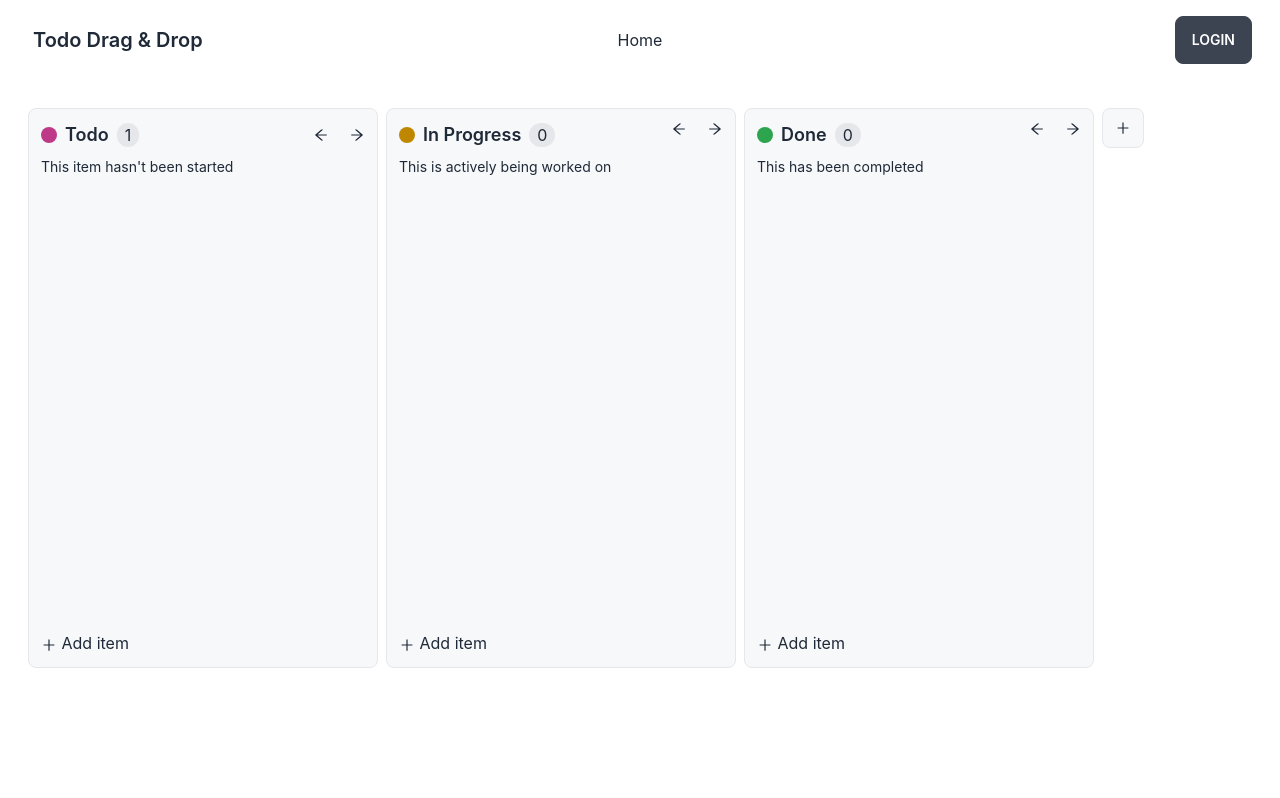
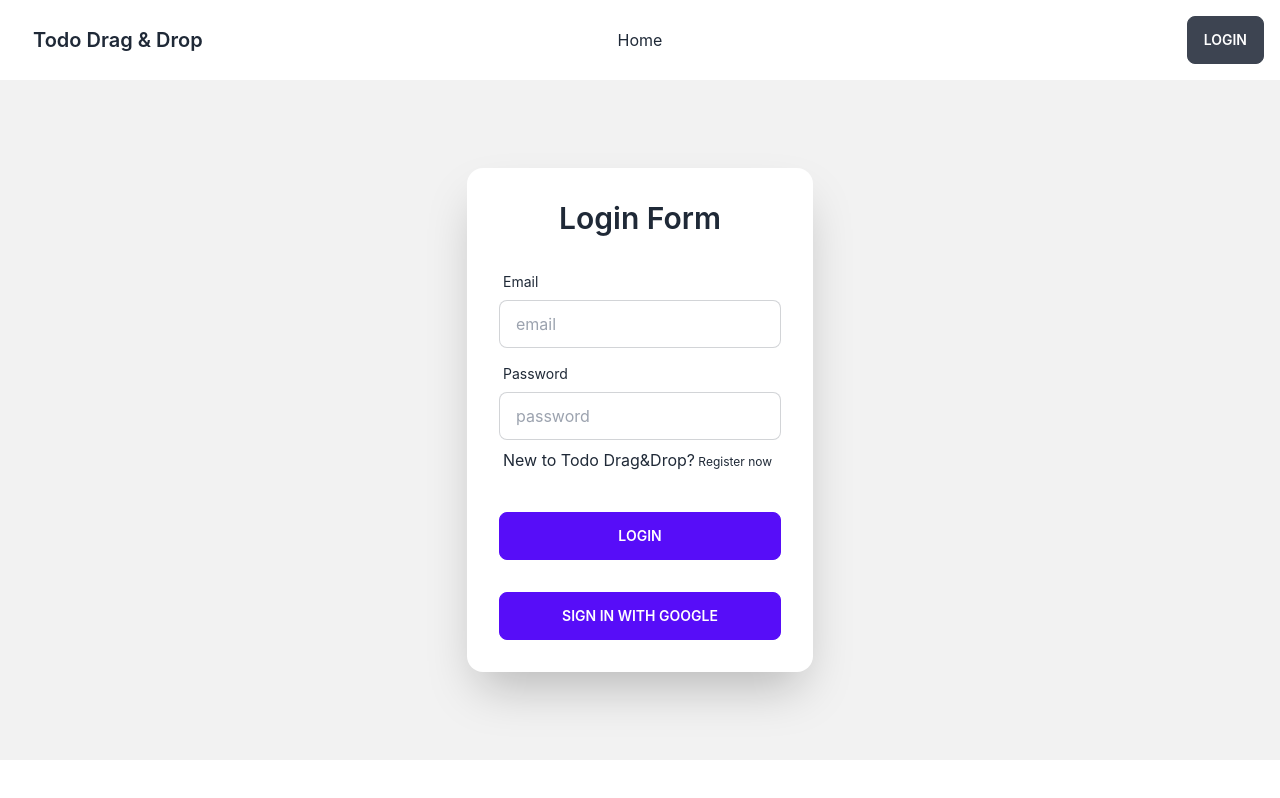
Before and after one commit to mdhasan76/Todo-Drag-Drop, a React (Create React App) app: page / in a window 1280 px wide. Built offline with nearby package versions, Linux system fonts and the light colour scheme; no server answers.

Commit message:
login method apply and register page

```diff
--- a/src/component/Header.js
+++ b/src/component/Header.js
@@ -42,16 +42,17 @@
                     </ul>
                 </div>
                 <div className="navbar-end">
+                <div className='ml-3'>
+                        {
+                            user &&
+                            <img src={user?.photoURL} className="h-10 w-10 rounded-full" alt=""/>
+                        }
+                    </div>
                     {
                         user ?
-                       <button onClick={logOut} className='btn'>LogOut</button> : <Link to="/login" className="btn" >Login</Link>
+                       <button onClick={logOut} className='btn ml-3'>LogOut</button> : <Link to="/login" className="btn" >Login</Link>
                     }
-                    <div className='ml-3'>
-                        {
-                            user &&
-                            <img src={user?.photoURL} alt=""/>
-                        }
-                    </div>
+
                 </div>
             </div>
         </div>
--- a/src/page/Login.js
+++ b/src/page/Login.js
@@ -1,32 +1,69 @@
-import React, { useContext } from 'react';
+import React, { useContext, useState } from 'react';
+import { Link, Navigate, useNavigate } from 'react-router-dom';
 import { AuthContext } from '../routes/AuthProvider';
 
 const Login = () => {
-    const {googleSignIn} = useContext(AuthContext)
+    const { googleSignIn, setUser,loginUser } = useContext(AuthContext);
+    const [error, setError] = useState("")
+    const navigate = useNavigate()
 
-    const googleHandle = () =>{
+    //Google LogIn
+    const googleHandle = () => {
+        googleSignIn()
+            .then(res => {
+                if(res.user.email){
+                    setUser(res.user);
+                    console.log(res.user);
+                    navigate("/")
+                }
+            })
+            .catch(err => console.log(err))
+    }
 
+    // login with email and password
+    const handleLogIn = (e) => {
+        e.preventDefault();
+        const email = e.target.email.value;
+        const password = e.target.password.value;
+        // console.log(email, password);
+        loginUser(email, password)
+        .then(res => {
+            if(res.user.email){
+                setUser(res.user)
+                e.target.reset()
+                navigate("/")
+            }
+
+        })
+        .catch(err => {
+            alert(err.message)
+        })
     }
+
+
 
     return (
         <div className="hero min-h-[85vh] bg-base-200">
             <div className="hero-content flex-col lg:flex-row-reverse">
                 <div className="card flex-shrink-0 w-full max-w-sm shadow-2xl bg-base-100">
-                    <div className="card-body">
+                    <form onSubmit={handleLogIn} className="card-body">
                         <p className='text-center text-3xl font-semibold mb-5'>Login Form</p>
+
                         <div className="form-control">
                             <label className="label">
                                 <span className="label-text">Email</span>
                             </label>
-                            <input type="text" placeholder="email" className="input input-bordered" />
+                            <input type="text" placeholder="email" className="input input-bordered" name="email" required />
                         </div>
                         <div className="form-control">
                             <label className="label">
                                 <span className="label-text">Password</span>
                             </label>
-                            <input type="text" placeholder="password" className="input input-bordered" />
+                            <input type="password" placeholder="password" className="input input-bordered" name="password" required/>
                             <label className="label">
-                                <a href="/" className="label-text-alt link link-hover">Forgot password?</a>
+                                <p> New to Todo Drag&Drop?
+                                    <Link to="/register" className="label-text-alt link link-hover"> Register now</Link>
+                                </p>
                             </label>
                         </div>
                         <div className="form-control mt-6">
@@ -35,7 +72,7 @@
                         <div className="form-control mt-6">
                             <button onClick={googleHandle} className="btn btn-primary">Sign In with Google</button>
                         </div>
-                    </div>
+                    </form>
                 </div>
             </div>
         </div>
--- /dev/null
+++ b/src/page/SignUp.js
@@ -0,0 +1,45 @@
+import React from 'react';
+import { Link } from 'react-router-dom';
+
+const SignUp = () => {
+    return (
+        <div className="hero min-h-[85vh] bg-base-200">
+            <div className="hero-content flex-col lg:flex-row-reverse">
+                <div className="card flex-shrink-0 w-full max-w-sm shadow-2xl bg-base-100">
+                    <div className="card-body">
+                        <p className='text-center text-3xl font-semibold mb-5'>Register Form</p>
+                        <div className="form-control">
+                            <label className="label">
+                                <span className="label-text">Full Name</span>
+                            </label>
+                            <input type="text" placeholder="Full Name" className="input input-bordered" required/>
+                        </div>
+                        <div className="form-control">
+                            <label className="label">
+                                <span className="label-text">Email</span>
+                            </label>
+                            <input type="text" placeholder="email" className="input input-bordered" required/>
+                        </div>
+                        <div className="form-control">
+                            <label className="label">
+                                <span className="label-text">Password</span>
+                            </label>
+                            <input type="text" placeholder="password" className="input input-bordered" required/>
+                            <label className="label">
+                                <p>
+                                Already have accout ?
+                        <Link to="/login" className="label-text-alt link link-hover"> Login</Link>
+                                </p>
+                            </label>
+                        </div>
+                        <div className="form-control mt-6">
+                            <button className="btn btn-primary">Submit</button>
+                        </div>
+                    </div>
+                </div>
+            </div>
+        </div>
+    );
+};
+
+export default SignUp;
--- a/src/routes/AuthProvider.js
+++ b/src/routes/AuthProvider.js
@@ -23,6 +23,7 @@
 
     //Google Sign in
     const googleSignIn = () =>{
+        setLoading(true)
         return signInWithPopup(auth, googleAuth)
     }
 
@@ -41,7 +42,7 @@
         }
     },[])
 
-    const contexDataWraper = {createNewUser, logOutUser, loginUser, googleSignIn, user, loading}
+    const contexDataWraper = {createNewUser, logOutUser, loginUser, googleSignIn, user,setUser, loading}
     return (
         <AuthContext.Provider value={contexDataWraper}>
             {
```
Also changed, not shown: src/routes/routes.js (+7 -1 lines).
